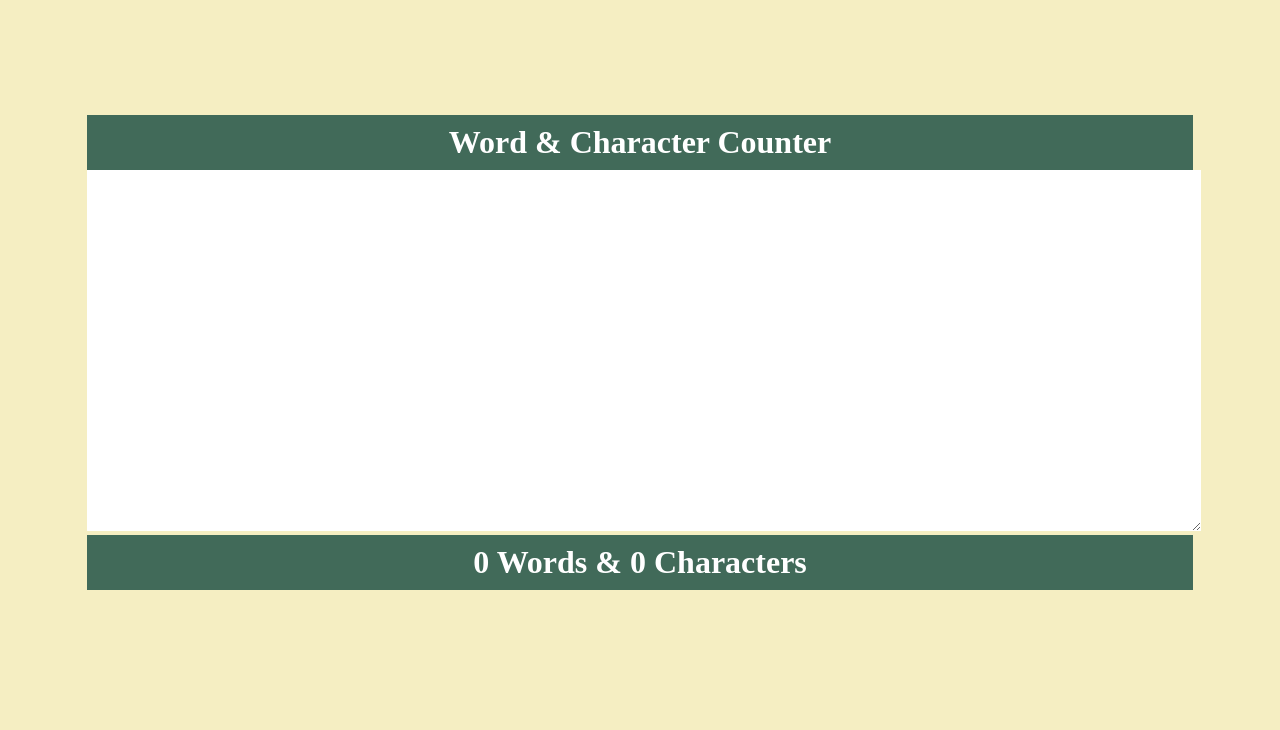
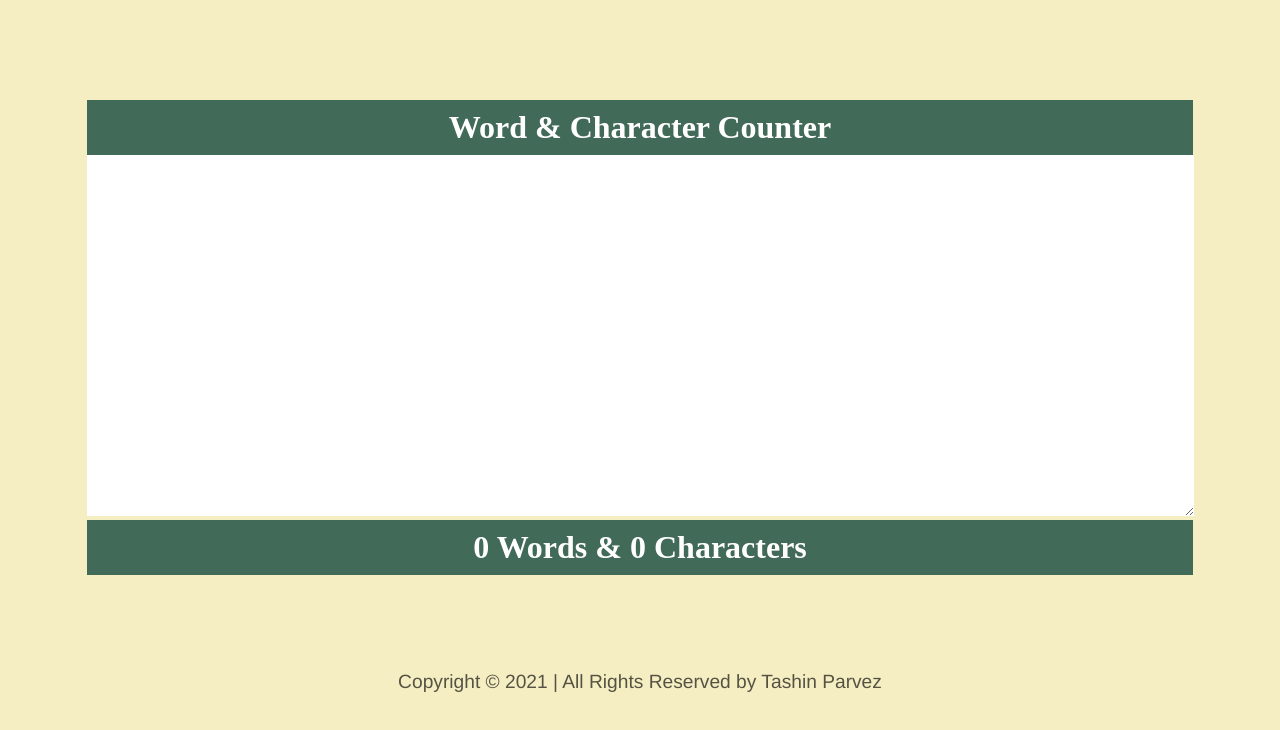
Before and after one commit to TashinParvez/Word-Counter, a plain HTML site: page index.html in a window 1280 px wide. Drawn offline with Linux system fonts and the light colour scheme.

Commit message:
add copyright

```diff
--- a/index.html
+++ b/index.html
@@ -12,7 +12,7 @@
             }
             body{
                 background-color:#f5eec2;
-                padding: 115px 87px;
+                padding: 100px 87px;
             }
             .h-f{
                 color: white;
@@ -26,12 +26,22 @@
                 font-size: unset;
             }
             #textarea{
-                width: 99.85%;
+                width: 99.22%;
                 font-size: 24px;
                 border: 0;
                 outline: 0;
                 text-indent: 35px;
                 padding:5px 5px;
+            }
+            #copy{
+                font-size: larger;
+                font-family: 'Franklin Gothic Medium', 'Arial Narrow', Arial, sans-serif;
+                display: flex;
+                justify-content: center;
+                align-items: center;
+                position: relative;
+                top: 96px;
+                opacity: 0.65;
             }
 
         </style>
@@ -44,10 +54,10 @@
             <textarea id="textarea" rows="13" cols="73"></textarea>
         </div>
         <div id="footer" class="h-f">
-            <h1 id="title"> <span id="word">0</span> Words &  <span id="cha">0</span> Characters </h1>
+            <h1 id="title"> <span id="word">0</span> Words & <span id="cha">0</span>
+                Characters </h1>
         </div>
-
-
+        <p id="copy">Copyright © 2021 | All Rights Reserved by Tashin Parvez</p>
         <script>
 
             let textbox = document.getElementById("textarea");
@@ -68,7 +78,6 @@
             })
 
         </script>
-
-</body>
+    </body>
 
 </html>
```
